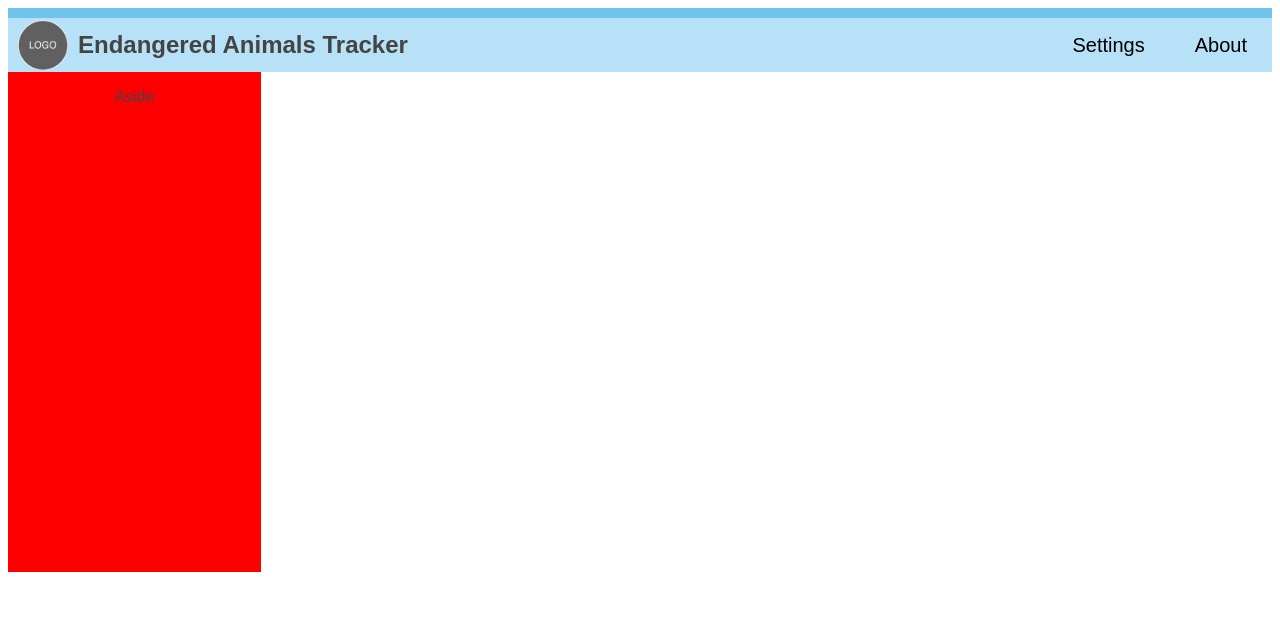
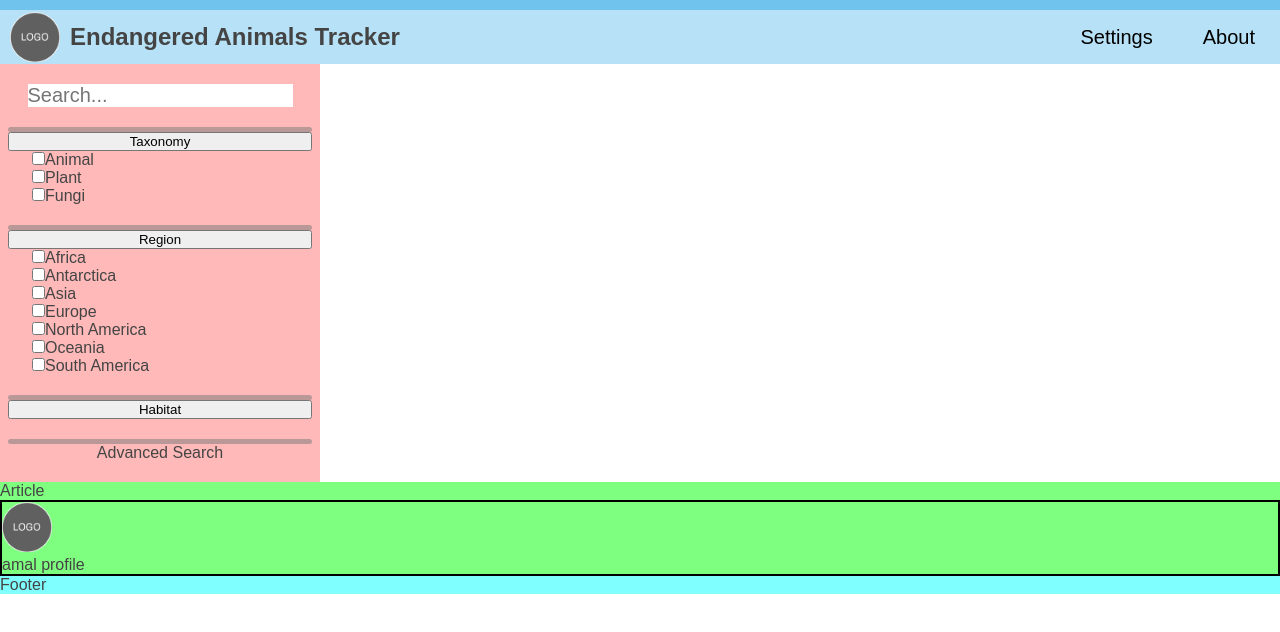
Before and after one commit to euouae682/endangered-animals-tracker, a Vue app: page / in a window 1280 px wide. Shown: the top 632 px of the page. Built offline with nearby package versions, Linux system fonts and the light colour scheme.

Commit message:
sketched basic search bar
agony agony agony agony agony agony agony agony agony agony agony agony agony agony agony agony agony agony agony agony agony agony agony agony agony agony agony agony agony agony agony agony agony

```diff
--- a/src/App.vue
+++ b/src/App.vue
@@ -1,39 +1,15 @@
 <script setup>
 import Header from "./components/Header.vue";
 import Aside from "./components/Aside.vue";
+import Article from "./components/Article.vue";
+import Footer from "./components/Footer.vue";
 </script>
 
 <template>
-  <body>
-    <header class="main-header">
-      <Header />
-    </header>
-
-    <div class="aside">
-      <Aside />
-    </div>
-  </body>
+  <Header class="header" />
+  <Aside class="aside" />
+  <Article class="article" />
+  <Footer class="footer" />
 </template>
 
-<style scoped>
-* {
-  margin: 0;
-  padding: 0;
-}
-
-/* Page Sections */
-body {
-  font-family: sans-serif;
-
-  color: #444;
-  border-top: 10px solid #70c3ed;
-}
-
-.main-header {
-  background-color: rgba(112, 195, 237, 0.5);
-}
-
-.aside {
-
-}
-</style>
+<style scoped></style>
--- a/src/assets/main.css
+++ b/src/assets/main.css
@@ -1,35 +1,11 @@
-/* @import "./base.css";
+@import "./base.css";
 
-#app {
-  max-width: 1280px;
-  margin: 0 auto;
-  padding: 2rem;
-
-  font-weight: normal;
+* {
+  margin: 0;
+  padding: 0;
 }
 
-a,
-.green {
-  text-decoration: none;
-  color: hsla(160, 100%, 37%, 1);
-  transition: 0.4s;
+body {
+  font-family: sans-serif;
+  color: #444;
 }
-
-@media (hover: hover) {
-  a:hover {
-    background-color: hsla(160, 100%, 37%, 0.2);
-  }
-}
-
-@media (min-width: 1024px) {
-  body {
-    display: flex;
-    place-items: center;
-  }
-
-  #app {
-    display: grid;
-    grid-template-columns: 1fr 1fr;
-    padding: 0 2rem;
-  }
-} */
--- /dev/null
+++ b/src/components/AnimalProfile.vue
@@ -0,0 +1,20 @@
+<script setup></script>
+
+<template>
+  <div class="animal-profile">
+    <img
+      src="../assets/logo-placeholder-image.png"
+      alt="Logo"
+      width="50"
+      height="50"
+    />
+
+    <p>amal profile</p>
+  </div>
+</template>
+
+<style scoped>
+.animal-profile {
+  border: 2px solid #000;
+}
+</style>
--- a/src/components/Article.vue
+++ b/src/components/Article.vue
@@ -0,0 +1,16 @@
+<script setup>
+import AnimalProfile from "./AnimalProfile.vue";
+</script>
+
+<template>
+  <div class="article">
+    <p>Article</p>
+    <AnimalProfile />
+  </div>
+</template>
+
+<style scoped>
+.article {
+  background-color: hsla(120, 100%, 50%, 0.5);
+}
+</style>
--- a/src/components/Aside.vue
+++ b/src/components/Aside.vue
@@ -2,17 +2,105 @@
 
 <template>
   <div class="container">
-    <p>Aside</p>
+    <input type="text" class="search-bar" placeholder="Search..." />
+
+    <div class="line"></div>
+
+    <button type="button" class="collapsible-button">Taxonomy</button>
+    <div class="collapsible">
+      <form>
+        <input type="checkbox" id="taxonomy-animal" name="taxonomy-animal" />
+        <label for="taxonomy-animal">Animal</label><br />
+
+        <input type="checkbox" id="taxonomy-plant" name="taxonomy-plant" />
+        <label for="taxonomy-plant">Plant</label><br />
+
+        <input type="checkbox" id="taxonomy-fungi" name="taxonomy-fungi" />
+        <label for="taxonomy-fungi">Fungi</label><br />
+      </form>
+    </div>
+
+    <div class="line"></div>
+
+    <button type="button" class="collapsible-button">Region</button>
+    <div class="collapsible">
+      <form>
+        <input type="checkbox" id="region-africa" name="region-africa" />
+        <label for="region-africa">Africa</label><br />
+
+        <input
+          type="checkbox"
+          id="region-antarctica"
+          name="region-antarctica"
+        />
+        <label for="region-antarctica">Antarctica</label><br />
+
+        <input type="checkbox" id="region-asia" name="region-asia" />
+        <label for="region-asia">Asia</label><br />
+
+        <input type="checkbox" id="region-europe" name="region-europe" />
+        <label for="region-europe">Europe</label><br />
+
+        <input
+          type="checkbox"
+          id="region-north-america"
+          name="region-north-america"
+        />
+        <label for="region-north-america">North America</label><br />
+
+        <input type="checkbox" id="region-oceania" name="region-oceania" />
+        <label for="region-oceania">Oceania</label><br />
+
+        <input
+          type="checkbox"
+          id="region-south-america"
+          name="region-south-america"
+        />
+        <label for="region-south-america">South America</label><br />
+      </form>
+    </div>
+
+    <div class="line"></div>
+
+    <button type="button" class="collapsible-button">Habitat</button>
+
+    <div class="line"></div>
+
+    <p>Advanced Search</p>
   </div>
 </template>
 
 <style scoped>
+/* Container */
 .container {
   text-align: center;
-  display: inline-block;
-  background-color: red;
+  background-color: rgba(255, 0, 0, 0.273);
 
-  width: 20%;
-  height: 500px;
+  width: 25%;
+  padding: 20px 0;
+}
+
+.collapsible-button {
+  width: 95%;
+}
+
+.collapsible {
+  text-align: left;
+  margin-left: 10%;
+}
+
+.line {
+  border-bottom: 5px solid hsla(0, 0%, 47%, 0.5);
+  border-radius: 20px;
+
+  margin: 20px auto 0;
+  width: 95%;
+}
+
+/* Search Bar */
+.search-bar {
+  font-size: 20px;
+
+  border: none;
 }
 </style>
--- a/src/components/Footer.vue
+++ b/src/components/Footer.vue
@@ -0,0 +1,13 @@
+<script setup></script>
+
+<template>
+  <div class="footer">
+    <p>Footer</p>
+  </div>
+</template>
+
+<style scoped>
+.footer {
+  background-color: rgba(0, 255, 255, 0.5);
+}
+</style>
--- a/src/components/Header.vue
+++ b/src/components/Header.vue
@@ -19,14 +19,18 @@
 </template>
 
 <style scoped>
-/* Logo & Title */
+/* Container */
 .header {
+  border-top: 10px solid #70c3ed;
+  background-color: rgba(112, 195, 237, 0.5);
+
   display: flex;
   align-items: center;
 
   overflow: hidden;
 }
 
+/* Logo & Title */
 img {
   padding: 2px 10px;
 }
```
